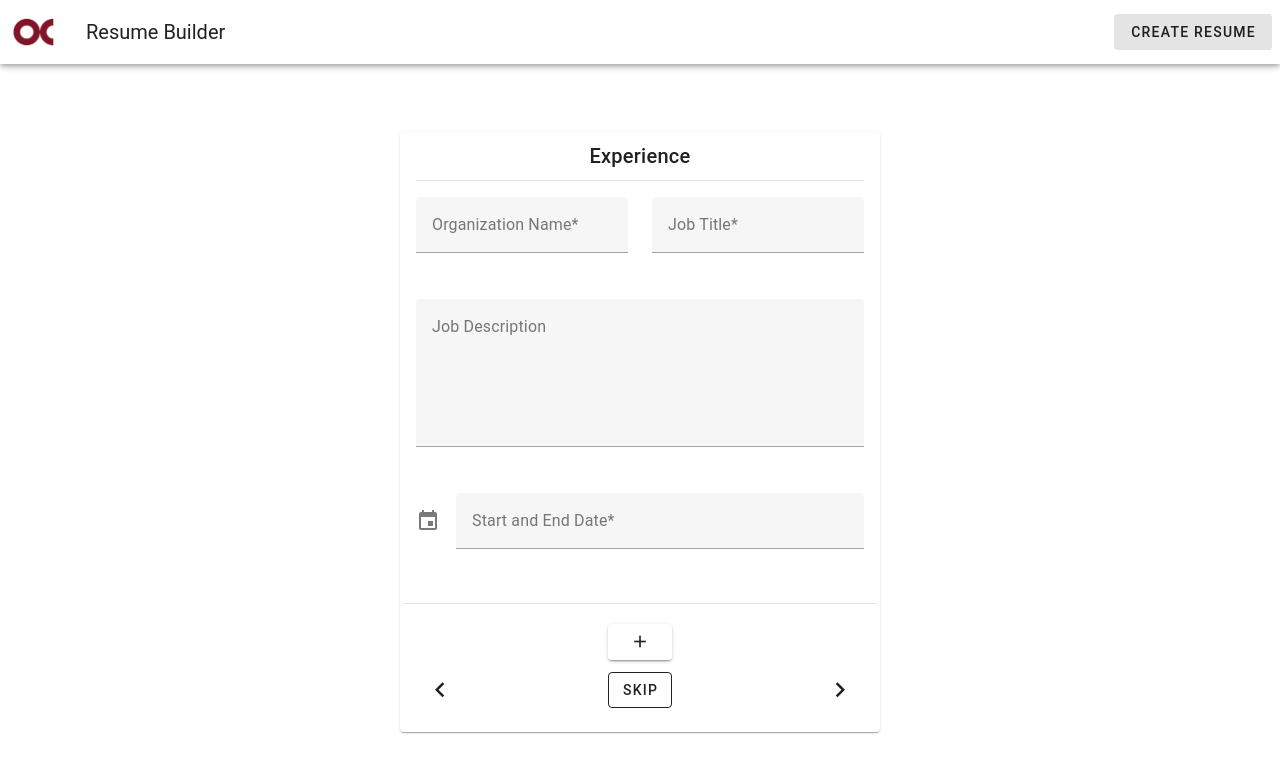
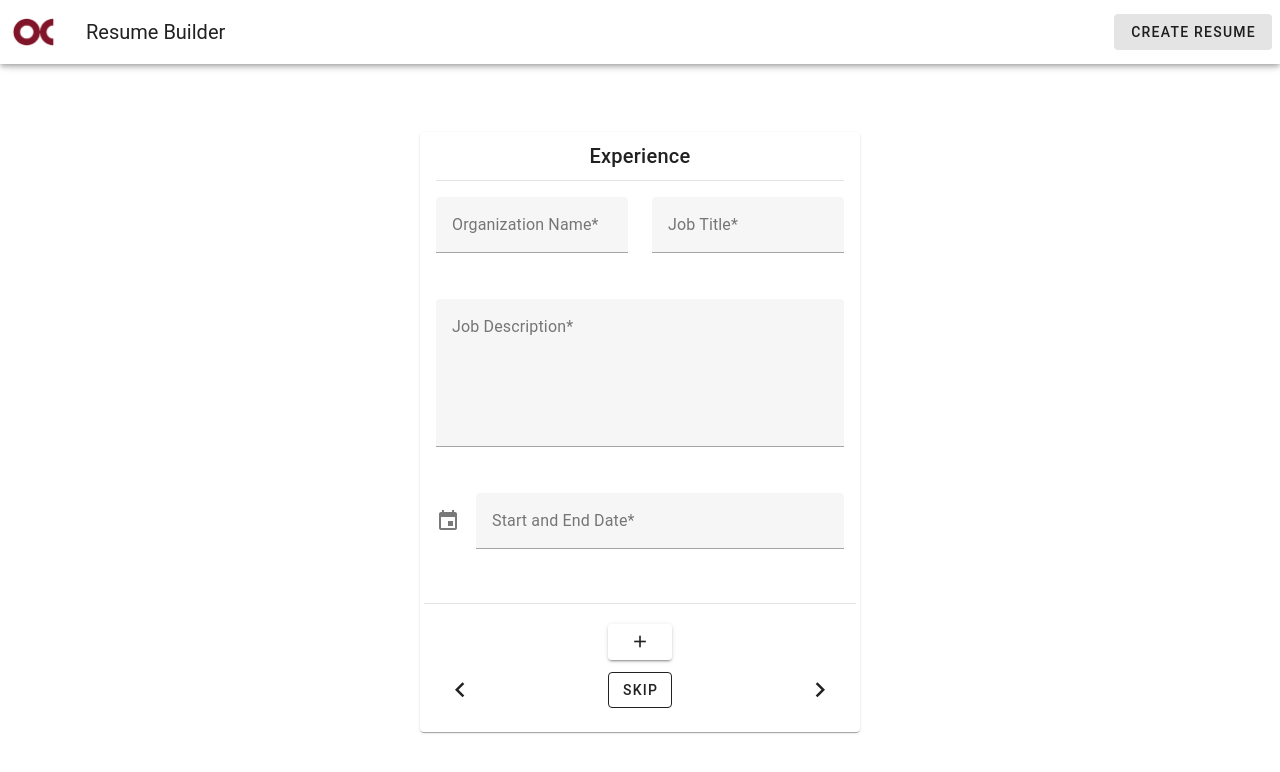
Before and after one commit to IanBirdcatcher/Potato-Chip-Frontend, a Vue app: page /Create in a window 1280 px wide. Both pictures are taken after a click on the button "SKIP". Shown: the top 772 px of the page. Built offline with nearby package versions, Linux system fonts and the light colour scheme; what webfontloader would draw is missing.

Commit message:
Chanaged - Migrated vite and vutify to newer versions

```diff
--- a/package.json
+++ b/package.json
@@ -26,9 +26,9 @@
   },
   "devDependencies": {
     "@mdi/js": "^7.0.96",
-    "@vitejs/plugin-vue": "^4.1.0",
+    "@vitejs/plugin-vue": "^5.1.4",
     "cross-env": "^7.0.3",
-    "cypress": "^12.9.0",
+    "cypress": "^13.15.1",
     "vite": "^5.4.10"
   }
 }
--- a/src/components/EducationInfo.vue
+++ b/src/components/EducationInfo.vue
@@ -5,7 +5,7 @@ const required = (label) => (value) => !!value || `The ${label} field is require
     <div>
         <v-form ref="educationForm">
             <v-row align="center" justify="center" >
-                <v-card class="mx-auto" width="480" height="515" :style="[Education.length > 1 ? 'overflow-y: scroll' : '']">
+                <v-card class="mx-auto" width="400" height="515" :style="'overflow-y: scroll'">
                     <v-card-title style="text-align:center">
                         <span class="text-h6">Education</span>
                     </v-card-title>
--- a/src/components/ExperienceInfo.vue
+++ b/src/components/ExperienceInfo.vue
@@ -6,8 +6,8 @@ const required = (label) => (value) => !!value || `The ${label} field is require
     <div>
         <v-form ref="ExperienceForm">
             <v-row align="center" justify="center">
-                <v-card class="mx-auto" width="480" height="600"
-                    :style="[Experience.length > 1 ? 'overflow-y: scroll' : '']">
+                <v-card class="mx-auto" width="440" height="600"
+                    :style="'overflow-y: scroll'">
                     <v-card-title style="text-align:center">
                         <span class="text-h6">Experience</span>
                     </v-card-title>
@@ -23,8 +23,8 @@ const required = (label) => (value) => !!value || `The ${label} field is require
                                 :rules="[required('Job Title')]"></v-text-field>
                             </v-col>
                             <v-col cols="12">
-                                <v-textarea class="formField" v-model="item.JobDescription" label="Job Description"
-                                :rules="[required('Job Description*')]"></v-textarea>
+                                <v-textarea class="formField" v-model="item.JobDescription" label="Job Description*"
+                                :rules="[required('Job Description')]"></v-textarea>
                             </v-col>
                             <v-col cols="12">
                                 <v-date-input class="formField" v-model="item.Date" label="Start and End Date*"
@@ -84,6 +84,7 @@ export default {
         async submitForm() {
             const { valid } = await this.$refs.ExperienceForm.validate();
             if (valid) {
+                //insert backend logic here
                 this.$emit('getNext');
             }
         },
--- a/src/views/Login.vue
+++ b/src/views/Login.vue
@@ -1,5 +1,5 @@
 <script setup>
-import PersonalInfo from "../components/PersonalInfo.vue"
+import SocialLogin from "../components/SocialLogin.vue"
 </script>
 <template>
   <v-container>
```
Also changed, not shown: 1 other file (tests, documents, lock files or other folders).
